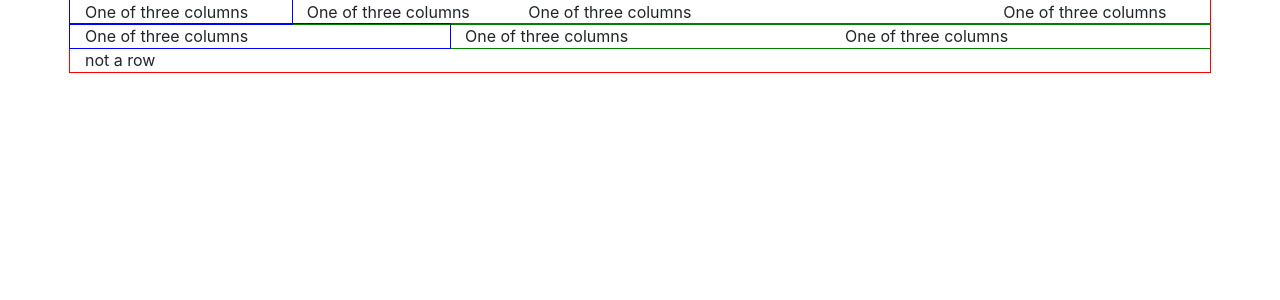
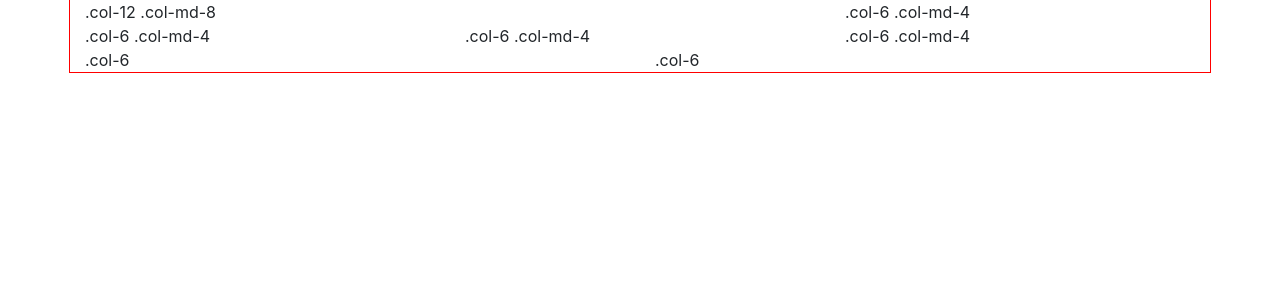
Before and after one commit to lugithub/lreactstrap, a React (Create React App) app: page / in a window 1280 px wide. Shown: the top 300 px of the page. Built offline with nearby package versions, Linux system fonts and the light colour scheme.

Commit message:
grid continue

```diff
--- a/src/App.js
+++ b/src/App.js
@@ -7,18 +7,21 @@ class App extends Component {
   render() {
     return (
       <Container className="outline-r">
-        <Row className="outline-g">
-          <Col sm={true} className="outline-b">One of three columns</Col>
-          <Col sm={true}>One of three columns</Col>
-          <Col sm={5}>One of three columns</Col>
-          <Col lg={true}>One of three columns</Col>
-        </Row>
-        <Row className="outline-g">
-          <Col md={true} width={50} className="outline-b">One of three columns</Col>
-          <Col md={true}>One of three columns</Col>
-          <Col md={true}>One of three columns</Col>
-        </Row>
-        <div>not a row</div>
+        <div class="row">
+          <div class="col-12 col-md-8">.col-12 .col-md-8</div>
+          <div class="col-6 col-md-4">.col-6 .col-md-4</div>
+        </div>
+
+        <div class="row">
+          <div class="col-6 col-md-4">.col-6 .col-md-4</div>
+          <div class="col-6 col-md-4">.col-6 .col-md-4</div>
+          <div class="col-6 col-md-4">.col-6 .col-md-4</div>
+        </div>
+
+        <div class="row">
+          <div class="col-6">.col-6</div>
+          <div class="col-6">.col-6</div>
+        </div>
       </Container>
     );
   }
```
